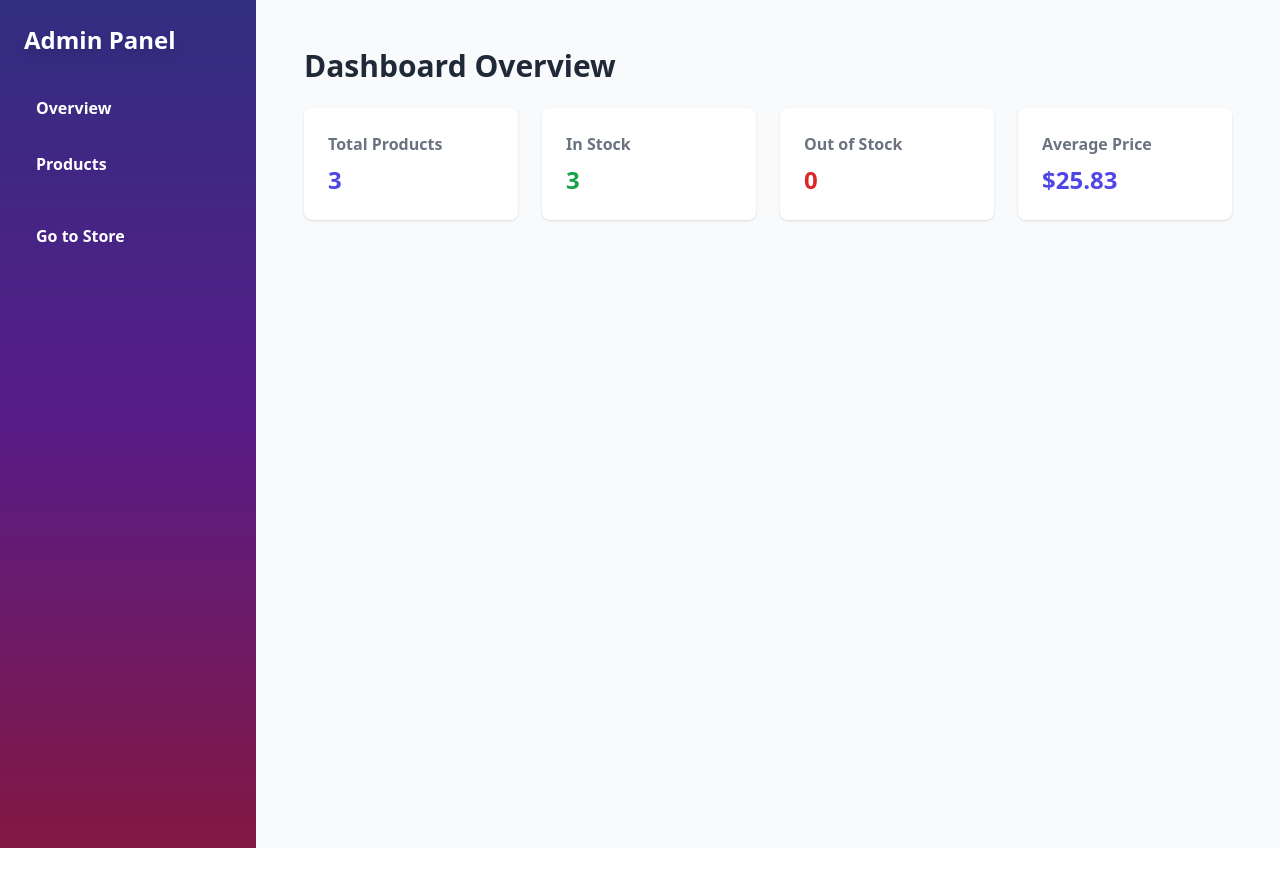
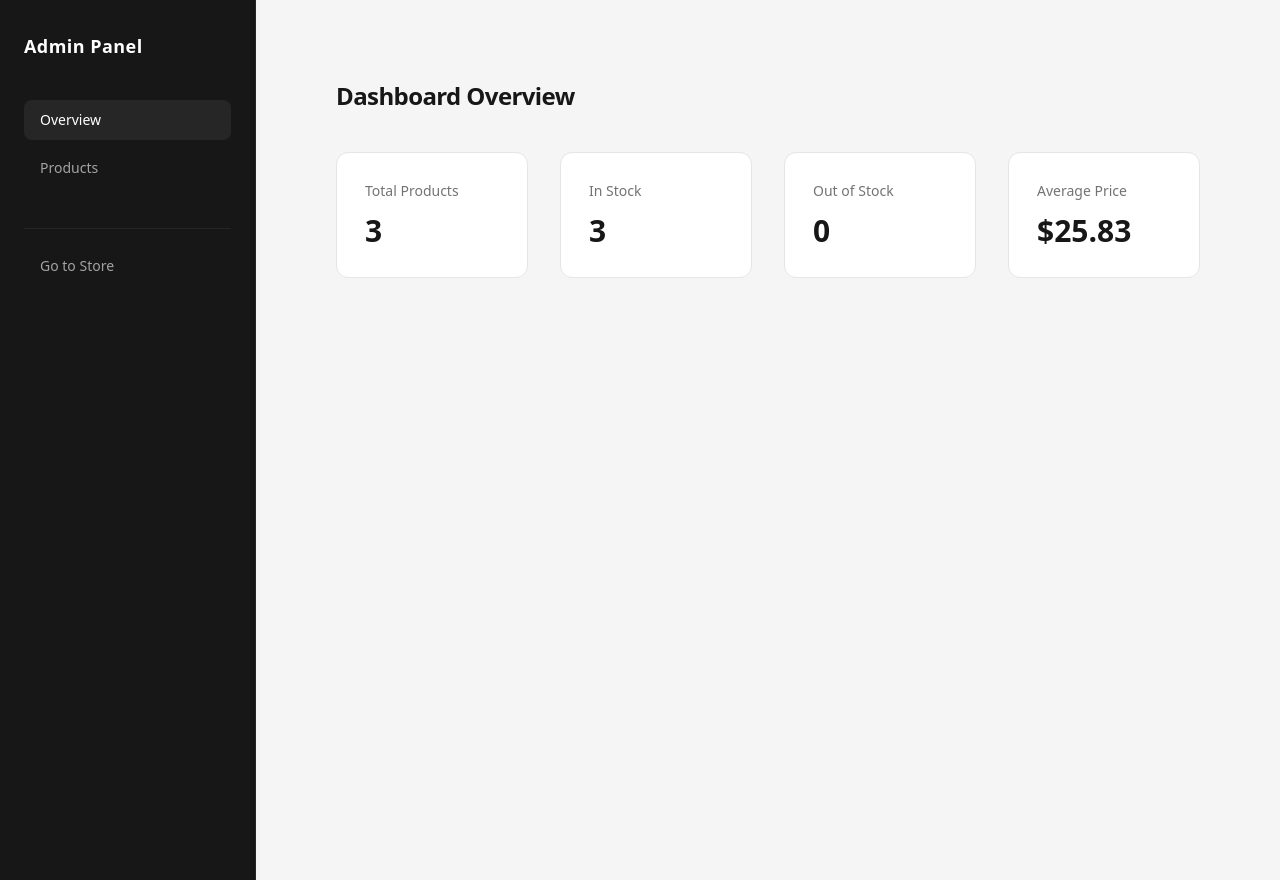
Before and after one commit to nancygarcesh/react-ts-commerce-dashboard, a React (Vite) app: page /#/dashboard in a window 1280 px wide. Before the commit the page ends 848 px from the top, so only its background shows below. Built offline with nearby package versions, Linux system fonts and the light colour scheme.

Commit message:
feat: The whole style and css has been changed by scandinavian-nordic style

```diff
--- a/src/components/layouts/DashboardLayout.tsx
+++ b/src/components/layouts/DashboardLayout.tsx
@@ -1,36 +1,45 @@
-import { Outlet, Link } from "react-router-dom";
+import { Outlet, Link, useLocation } from "react-router-dom";
 
 const DashboardLayout = () => {
+  const location = useLocation();
+
+  const linkStyle = (path: string) =>
+    `px-4 py-2.5 rounded-lg text-sm font-medium transition-all duration-200 ${
+      location.pathname === path
+        ? "bg-neutral-800 text-white"
+        : "text-neutral-400 hover:text-white hover:bg-neutral-800/60"
+    }`;
+
   return (
-    <div className="flex min-h-screen bg-gray-50">
+    <div className="flex min-h-screen bg-neutral-100 text-neutral-900">
       {/* Sidebar */}
-      <aside className="w-64 bg-gradient-to-b from-indigo-900 via-purple-900 to-pink-900 text-white flex flex-col p-6">
-        <h2 className="text-2xl font-bold mb-8 drop-shadow-lg">Admin Panel</h2>
+      <aside className="w-64 bg-neutral-900 text-neutral-200 flex flex-col px-6 py-8 border-r border-neutral-800">
+        <h2 className="text-lg font-semibold tracking-wide mb-10 text-white">
+          Admin Panel
+        </h2>
 
-        <nav className="flex flex-col gap-4">
-          <Link
-            to="/dashboard"
-            className="px-3 py-2 rounded hover:bg-indigo-700 transition-colors duration-200 font-semibold"
-          >
+        <nav className="flex flex-col gap-2">
+          <Link to="/dashboard" className={linkStyle("/dashboard")}>
             Overview
           </Link>
+
           <Link
             to="/dashboard/products"
-            className="px-3 py-2 rounded hover:bg-indigo-700 transition-colors duration-200 font-semibold"
+            className={linkStyle("/dashboard/products")}
           >
             Products
           </Link>
-          <Link
-            to="/Products"
-            className="px-3 py-2 rounded hover:bg-indigo-700 transition-colors duration-200 font-semibold mt-4"
-          >
-            Go to Store
-          </Link>
+
+          <div className="mt-8 border-t border-neutral-800 pt-6">
+            <Link to="/products" className={linkStyle("/products")}>
+              Go to Store
+            </Link>
+          </div>
         </nav>
       </aside>
 
-      {/* Main Content */}
-      <main className="flex-1 p-6">
+      {/* Main */}
+      <main className="flex-1 p-10 bg-neutral-100">
         <Outlet />
       </main>
     </div>
--- a/src/components/layouts/PublicLayout.tsx
+++ b/src/components/layouts/PublicLayout.tsx
@@ -1,50 +1,57 @@
-import { Outlet, Link } from "react-router-dom";
+import { Outlet, Link, useLocation } from "react-router-dom";
 import { useCart } from "../../context/CartContext";
 
 const PublicLayout = () => {
   const { state } = useCart();
+  const location = useLocation();
+
+  const linkStyle = (path: string) =>
+    `relative text-sm font-medium transition-colors duration-200 ${
+      location.pathname === path
+        ? "text-black"
+        : "text-neutral-500 hover:text-black"
+    }`;
+
   return (
-    <div className="min-h-screen flex flex-col">
+    <div className="min-h-screen flex flex-col bg-neutral-50 text-neutral-900">
       {/* Header */}
-      <header className="bg-gradient-to-r from-indigo-900 via-purple-900 to-pink-900 text-white shadow-lg">
-        <div className="max-w-7xl mx-auto flex justify-between items-center py-4 px-6">
-          <h1 className="text-2xl font-bold drop-shadow-lg">TechStore</h1>
+      <header className="border-b border-neutral-200 bg-white/80 backdrop-blur supports-[backdrop-filter]:bg-white/60 sticky top-0 z-50">
+        <div className="max-w-7xl mx-auto flex justify-between items-center py-5 px-8">
+          <h1 className="text-lg font-semibold tracking-wide">
+            TechStore
+          </h1>
 
-          <nav className="flex gap-6">
-            <Link
-              to="/"
-              className="hover:text-indigo-300 transition-colors duration-200 font-semibold"
-            >
+          <nav className="flex items-center gap-8">
+            <Link to="/" className={linkStyle("/")}>
               Home
             </Link>
-            <Link
-              to="/products"
-              className="hover:text-indigo-300 transition-colors duration-200 font-semibold"
-            >
+
+            <Link to="/products" className={linkStyle("/products")}>
               Products
             </Link>
-            <Link
-              to="/dashboard"
-              className="hover:text-indigo-300 transition-colors duration-200 font-semibold"
-            >
+
+            <Link to="/dashboard" className={linkStyle("/dashboard")}>
               Dashboard
             </Link>
-            <Link to="/cart">
+
+            <Link
+              to="/cart"
+              className="ml-4 px-4 py-2 rounded-lg border border-neutral-300 text-sm font-medium hover:bg-neutral-100 transition-colors"
+            >
               Cart ({state.items.length})
             </Link>
-
           </nav>
         </div>
       </header>
 
-      {/* Main Content */}
-      <main className="flex-1 p-0">
+      {/* Main */}
+      <main className="flex-1">
         <Outlet />
       </main>
 
       {/* Footer */}
-      <footer className="bg-gray-900 text-gray-300 text-center py-4 mt-auto">
-        © 2026 TechStore. Innovación al alcance de tu mano.
+      <footer className="border-t border-neutral-200 bg-white text-neutral-500 text-sm text-center py-6">
+        © 2026 TechStore. All rights reserved.
       </footer>
     </div>
   );
--- a/src/pages/dashboard/DashboardHome.tsx
+++ b/src/pages/dashboard/DashboardHome.tsx
@@ -21,38 +21,45 @@ const DashboardHome = () => {
   }, []);
 
   return (
-    <div className="bg-gray-50 min-h-screen p-6">
-      <h1 className="text-3xl font-bold text-gray-800 mb-6">Dashboard Overview</h1>
+    <div className="min-h-screen bg-neutral-100 p-10">
+      <div className="max-w-7xl mx-auto">
+        <h1 className="text-2xl font-semibold tracking-tight text-neutral-900 mb-10">
+          Dashboard Overview
+        </h1>
 
-      <div className="grid grid-cols-1 sm:grid-cols-2 md:grid-cols-4 gap-6">
-        {/* Total Products */}
-        <div className="bg-white p-6 rounded-lg shadow hover:shadow-lg transition-shadow">
-          <h2 className="text-gray-500 font-semibold">Total Products</h2>
-          <p className="text-2xl font-bold text-indigo-600 mt-2">{totalProducts}</p>
-        </div>
+        <div className="grid grid-cols-1 sm:grid-cols-2 lg:grid-cols-4 gap-8">
+          {/* Card */}
+          <StatCard label="Total Products" value={totalProducts} />
 
-        {/* In Stock */}
-        <div className="bg-white p-6 rounded-lg shadow hover:shadow-lg transition-shadow">
-          <h2 className="text-gray-500 font-semibold">In Stock</h2>
-          <p className="text-2xl font-bold text-green-600 mt-2">{inStock}</p>
-        </div>
+          <StatCard label="In Stock" value={inStock} />
 
-        {/* Out of Stock */}
-        <div className="bg-white p-6 rounded-lg shadow hover:shadow-lg transition-shadow">
-          <h2 className="text-gray-500 font-semibold">Out of Stock</h2>
-          <p className="text-2xl font-bold text-red-600 mt-2">{outOfStock}</p>
-        </div>
+          <StatCard label="Out of Stock" value={outOfStock} />
 
-        {/* Average Price */}
-        <div className="bg-white p-6 rounded-lg shadow hover:shadow-lg transition-shadow">
-          <h2 className="text-gray-500 font-semibold">Average Price</h2>
-          <p className="text-2xl font-bold text-indigo-600 mt-2">
-            ${averagePrice.toFixed(2)}
-          </p>
+          <StatCard
+            label="Average Price"
+            value={`$${averagePrice.toFixed(2)}`}
+          />
         </div>
       </div>
     </div>
   );
 };
 
+const StatCard = ({
+  label,
+  value,
+}: {
+  label: string;
+  value: number | string;
+}) => {
+  return (
+    <div className="bg-white border border-neutral-200 rounded-xl p-7 hover:shadow-md transition-shadow duration-200">
+      <p className="text-sm text-neutral-500 font-medium">{label}</p>
+      <p className="text-3xl font-semibold text-neutral-900 mt-3">
+        {value}
+      </p>
+    </div>
+  );
+};
+
 export default DashboardHome;
--- a/src/pages/ecommerce/Products.tsx
+++ b/src/pages/ecommerce/Products.tsx
@@ -19,33 +19,40 @@ const Products = () => {
 
   if (loading) {
     return (
-      <p className="text-center mt-10 text-gray-500 text-lg">
+      <p className="text-center mt-10 text-neutral-500 text-lg">
         Cargando productos...
       </p>
     );
   }
 
   return (
-    <div className="min-h-screen bg-gray-50 p-8">
-      <h1 className="text-3xl font-bold mb-6 text-gray-800">Productos</h1>
+    <div className="min-h-screen bg-neutral-100 p-8">
+      <h1 className="text-3xl font-bold mb-8 text-neutral-900">Productos</h1>
 
-      <div className="grid grid-cols-1 sm:grid-cols-2 md:grid-cols-3 lg:grid-cols-4 gap-6">
+      <div className="grid grid-cols-1 sm:grid-cols-2 md:grid-cols-3 lg:grid-cols-4 gap-8">
         {products.map((product) => (
           <div
             key={product.id}
-            className="bg-white p-4 rounded-lg shadow hover:shadow-lg transition-shadow"
+            className="bg-white p-6 rounded-2xl shadow-lg hover:shadow-2xl transition-shadow duration-300 flex flex-col"
           >
-            <img
-              src={product.image}
-              alt={product.title}
-              className="w-full h-40 object-cover rounded"
-            />
-            <h2 className="text-xl font-semibold mt-2">{product.title}</h2>
-            <p className="text-gray-600 text-sm mt-1">{product.description}</p>
-            <div className="flex justify-between items-center mt-3">
-              <span className="font-bold text-indigo-600">${product.price}</span>
+            <div className="flex-1">
+              <img
+                src={product.image}
+                alt={product.title}
+                className="w-full h-48 object-cover rounded-xl mb-4"
+              />
+              <h2 className="text-xl font-semibold text-neutral-900 mb-2">
+                {product.title}
+              </h2>
+              <p className="text-neutral-600 text-sm mb-4">{product.description}</p>
+            </div>
+
+            <div className="flex justify-between items-center mb-4">
+              <span className="text-lg font-bold text-neutral-900">
+                ${product.price.toFixed(2)}
+              </span>
               <span
-                className={`text-sm font-medium px-2 py-1 rounded ${
+                className={`px-3 py-1 rounded-full text-sm font-medium ${
                   product.stock > 0
                     ? "bg-green-100 text-green-700"
                     : "bg-red-100 text-red-700"
@@ -54,11 +61,15 @@ const Products = () => {
                 {product.stock > 0 ? "En stock" : "Agotado"}
               </span>
             </div>
+
             <button
               onClick={() => addToCart(product)}
-              className="mt-3 w-full bg-gray-900 text-white py-2 rounded hover:bg-gray-700"
+              disabled={product.stock === 0}
+              className={`mt-auto w-full bg-neutral-900 text-white font-semibold py-3 rounded-xl shadow-lg transition-all duration-300 hover:bg-neutral-800 ${
+                product.stock === 0 ? "opacity-50 cursor-not-allowed" : ""
+              }`}
             >
-              Agregar al carrito
+              {product.stock > 0 ? "Agregar al carrito" : "Producto agotado"}
             </button>
           </div>
         ))}
```
Also changed, not shown: src/pages/ecommerce/Cart.tsx (+61 -17 lines), src/pages/ecommerce/Home.tsx (+68 -17 lines).
